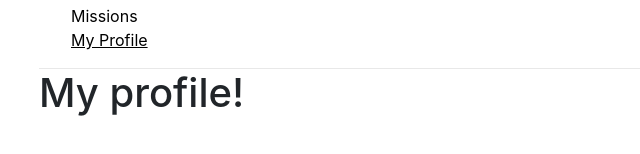
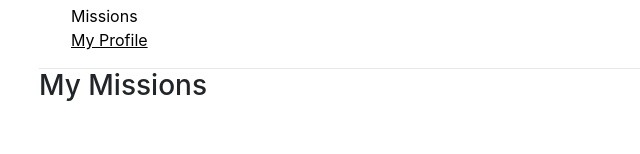
Before and after one commit to vechicin/spacehub, a React (Create React App) app: page /my-profile in a window 1280 px wide. Shown: the part 320-474 px from the top of the page, without its empty margins (43-683 px from the left). Built offline with nearby package versions, Linux system fonts and the light colour scheme.

Commit message:
Implement functionality to render Missions in MyProfile page

```diff
--- a/src/components/MyProfile.jsx
+++ b/src/components/MyProfile.jsx
@@ -1,7 +1,20 @@
 import React from 'react';
+import { useSelector } from 'react-redux';
 
-const MyProfile = () => (
-  <h1>My profile!</h1>
-);
+const MyProfile = () => {
+  const missions = useSelector((state) => state.missions.missions);
+
+  return (
+    <div>
+      <h3>My Missions</h3>
+      <ul className="list-group">
+        {missions.filter((mission) => mission.reserved).map((mission) => (
+          <li className="list-group-item" key={mission.id}>{mission.name}</li>
+        ))}
+      </ul>
+
+    </div>
+  );
+};
 
 export default MyProfile;
```
